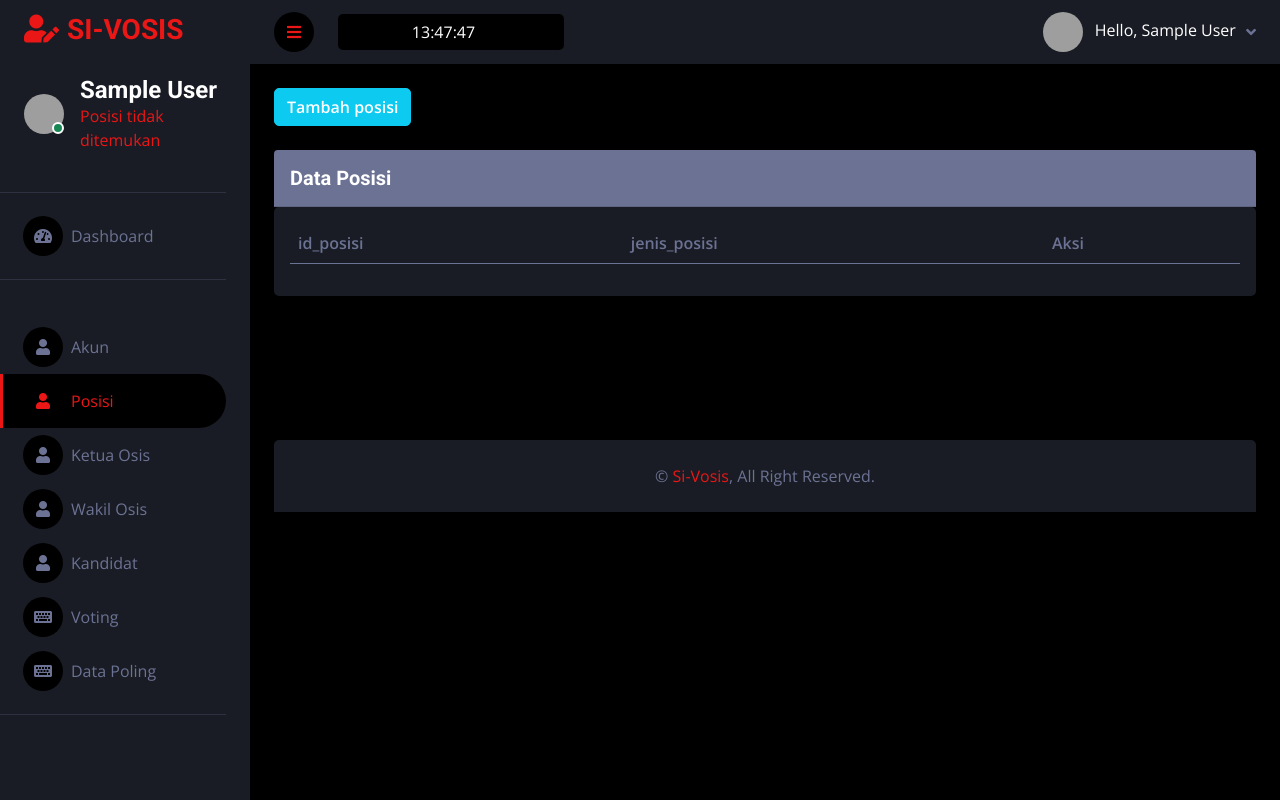
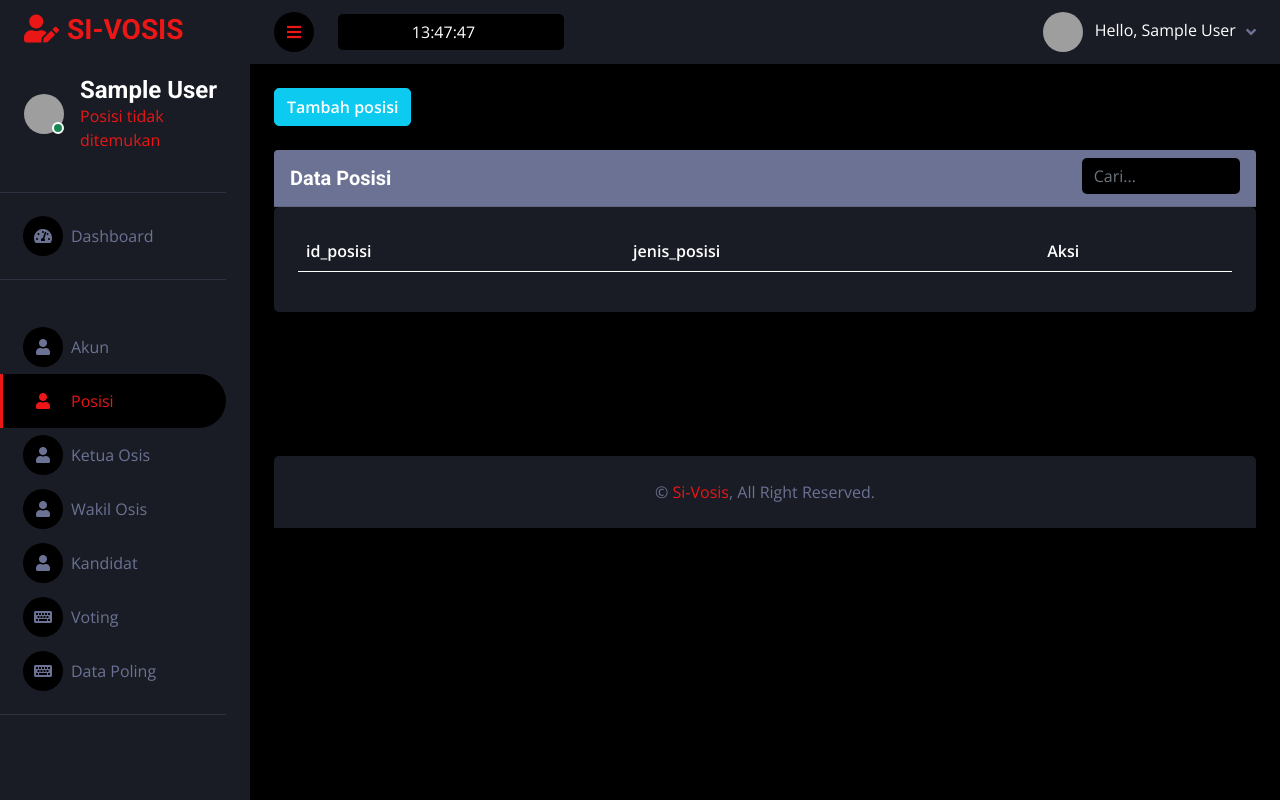
Before and after one commit to YuzuKanaeru/ProjectWeb, a PHP site: page /posisi.php in a window 1280 px wide. Run offline with PHP 8.4, Linux system fonts and the light colour scheme; the visitor is signed in with stand-in values (Sample User, id 1); data that the repository does not hold is empty; some libraries are stand-ins or nearby versions; grey boxes are pictures that could not be loaded.

Commit message:
posisi fix

```diff
--- a/PROJECTS3/posisi/posisi.php
+++ b/PROJECTS3/posisi/posisi.php
@@ -14,20 +14,23 @@ ob_start();
 ?>
 
 <?php
-require '../KONEKSI/koneksi.php';
+require '../koneksi/koneksi.php';
 $query=query("SELECT * FROM tb_posisi");
 
 ?>
 
         <a href="tambahposisi.php" type="button" class="btn btn-info fw-bold text-white mb-4">Tambah posisi</a>
 
-        <div class="col-sm-12 ">
-		<div class="card-header py-3 bg-light">
-			<h5 class="m-0 text-white">Data Posisi</h5>
-		</div>
-                        <div class="bg-secondary rounded h-100 p-3">
+        <div class="col-sm-12">
+    <div class="card-header py-2 bg-light d-flex justify-content-between align-items-center">
+        <h5 class="m-0 text-white">Data Posisi</h5>
+        <div class="col-sm-2">
+            <input class="form-control text-right bg-dark border-0 mb-1" id="searchInput" placeholder="Cari...">
+        </div>
+    </div>
+    <div class="bg-secondary rounded h-100 p-4">
 
-                            <table class="table table-hover">
+                            <table class="table table-hover text-white">
                                 <thead>
                                     <tr>
                                         <th scope="col">id_posisi</th>
@@ -66,7 +69,7 @@ $query=query("SELECT * FROM tb_posisi");
         <div class="modal-dialog ">
             <div class="modal-content bg-secondary">
                 <div class="modal-body">
-                    <h5 class="mt-1 mb-1 text-center">Apakah kamu ingin menghapus nama <?= $getdataa["jenis_posisi"]; ?> </h5>
+                    <h5 class="mt-1 mb-1 text-center">Apakah kamu ingin menghapus jenis posisi <?= $getdataa["jenis_posisi"]; ?> </h5>
                 </div>
                 <div class="modal-footer">
                     <button type="button" class="btn btn-dark" data-dismiss="modal">Tidak</button>
@@ -89,10 +92,22 @@ $query=query("SELECT * FROM tb_posisi");
 <script src="https://cdn.jsdelivr.net/npm/jquery@3.5.1/dist/jquery.slim.min.js" integrity="sha384-DfXdz2htPH0lsSSs5nCTpuj/zy4C+OGpamoFVy38MVBnE+IbbVYUew+OrCXaRkfj" crossorigin="anonymous"></script>
 <script src="https://cdn.jsdelivr.net/npm/bootstrap@4.6.2/dist/js/bootstrap.bundle.min.js" integrity="sha384-Fy6S3B9q64WdZWQUiU+q4/2Lc9npb8tCaSX9FK7E8HnRr0Jz8D6OP9dO5Vg3Q9ct" crossorigin="anonymous"></script>
 
+<script src="https://code.jquery.com/jquery-3.6.4.min.js"></script>
+<script>
+    $(document).ready(function() {
+        $("#searchInput").on("keyup", function() {
+            var value = $(this).val().toLowerCase();
+            $("table tr").filter(function() {
+                $(this).toggle($(this).text().toLowerCase().indexOf(value) > -1)
+            });
+        });
+    });
+</script>
+
 
 <?php
 $konten= ob_get_clean();
 
-include '../ADMIN/body.php';
+include '../admin/body.php';
 
 ?>
```
Also changed, not shown: PROJECTS3/posisi/editposisi.php (+6 -5 lines), PROJECTS3/posisi/hapusposisi.php (+4 -4 lines), PROJECTS3/posisi/tambahposisi.php (+8 -5 lines).
